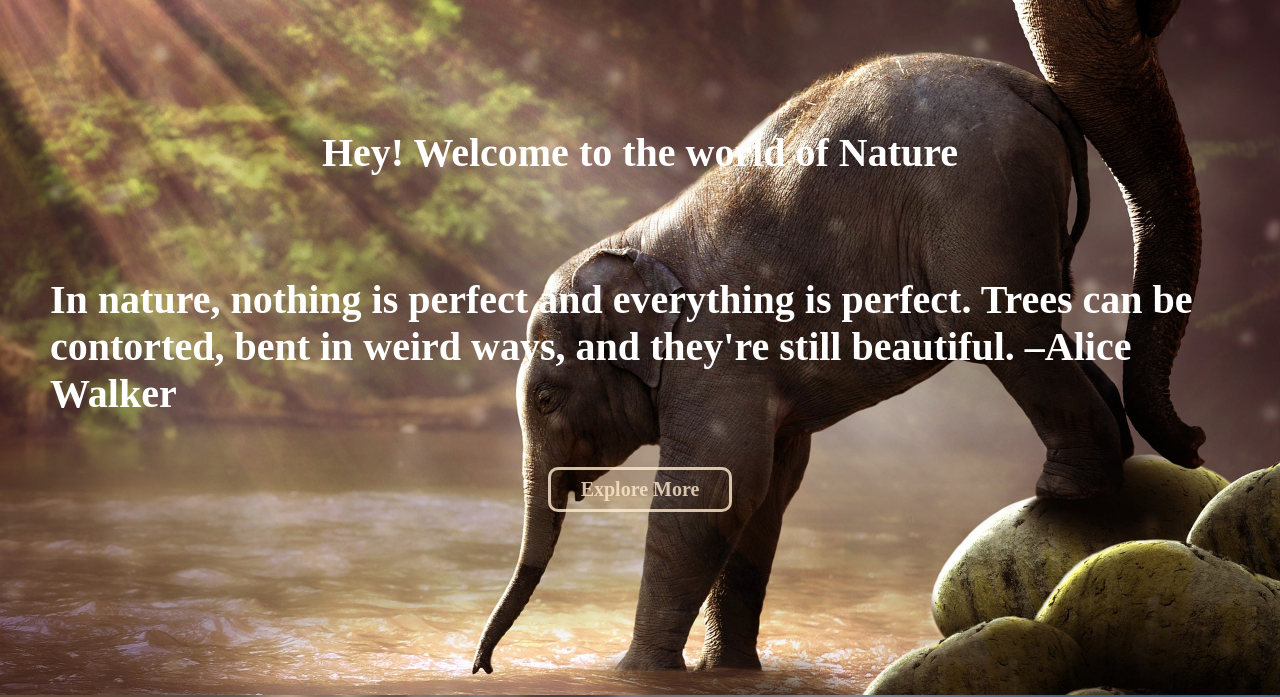
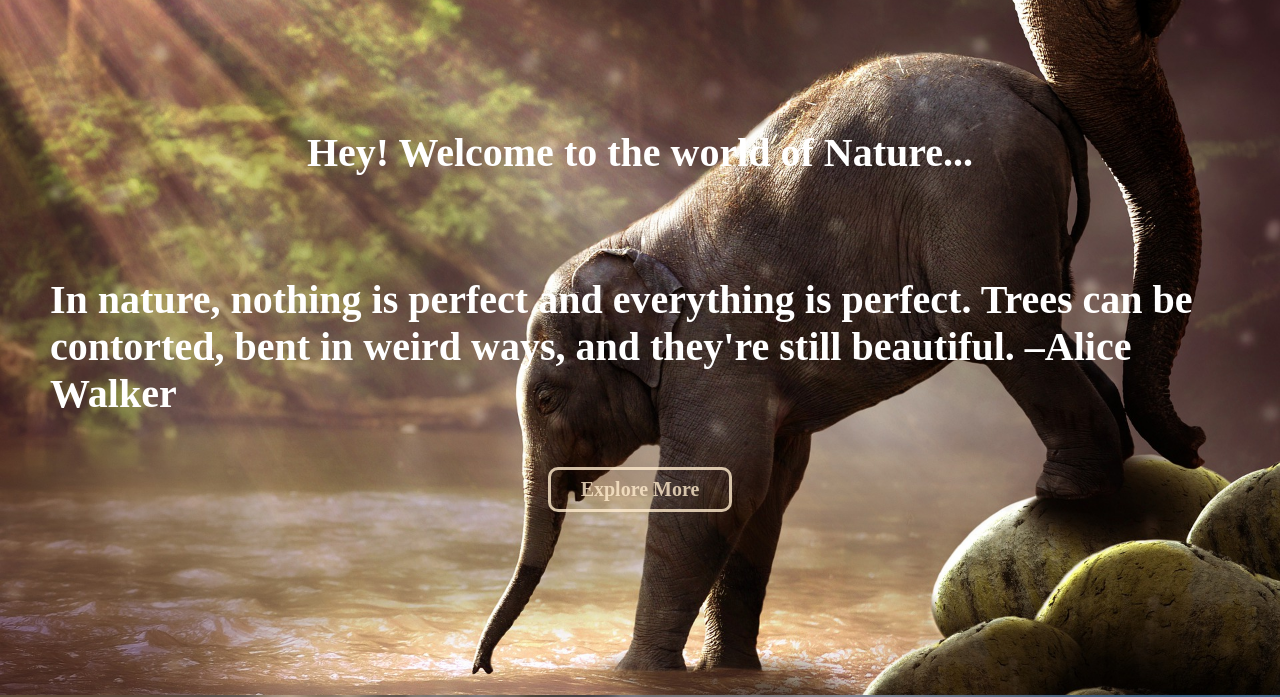
Before and after one commit to shivangpatel83/parallex_basic, a plain HTML site: page index.html in a window 1280 px wide. Shown: the part 105-802 px from the top of the page. Drawn offline with Linux system fonts and the light colour scheme.

Commit message:
add dots

```diff
--- a/index.html
+++ b/index.html
@@ -27,7 +27,7 @@
     </div>
 
     <div id="div1" class="div">
-        <h1>Hey! Welcome to the world of Nature</h1>
+        <h1>Hey! Welcome to the world of Nature...</h1>
         <h1>In nature, nothing is perfect and everything is perfect. Trees can be contorted, bent in weird ways, and they're still beautiful. –Alice Walker</h1>
         <a href="#">Explore More</a>
     </div>
```
